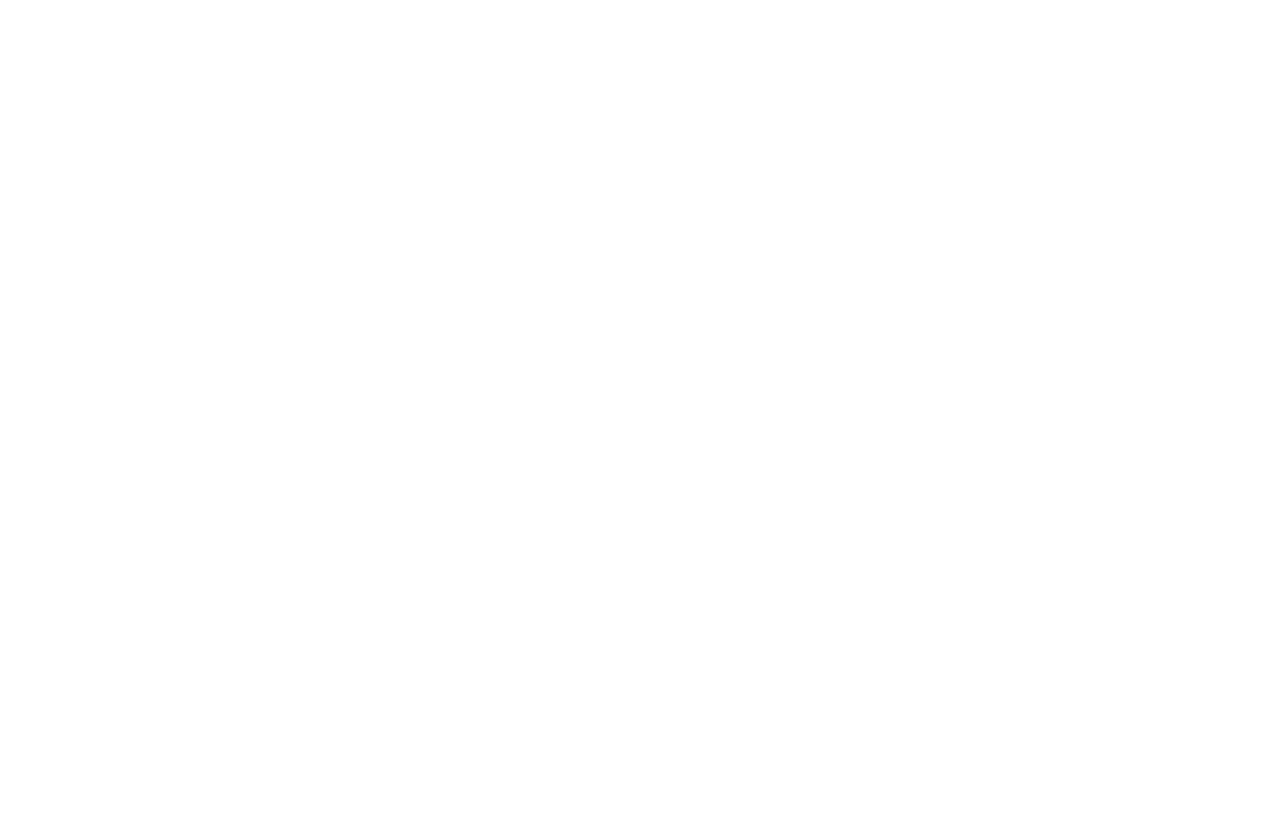
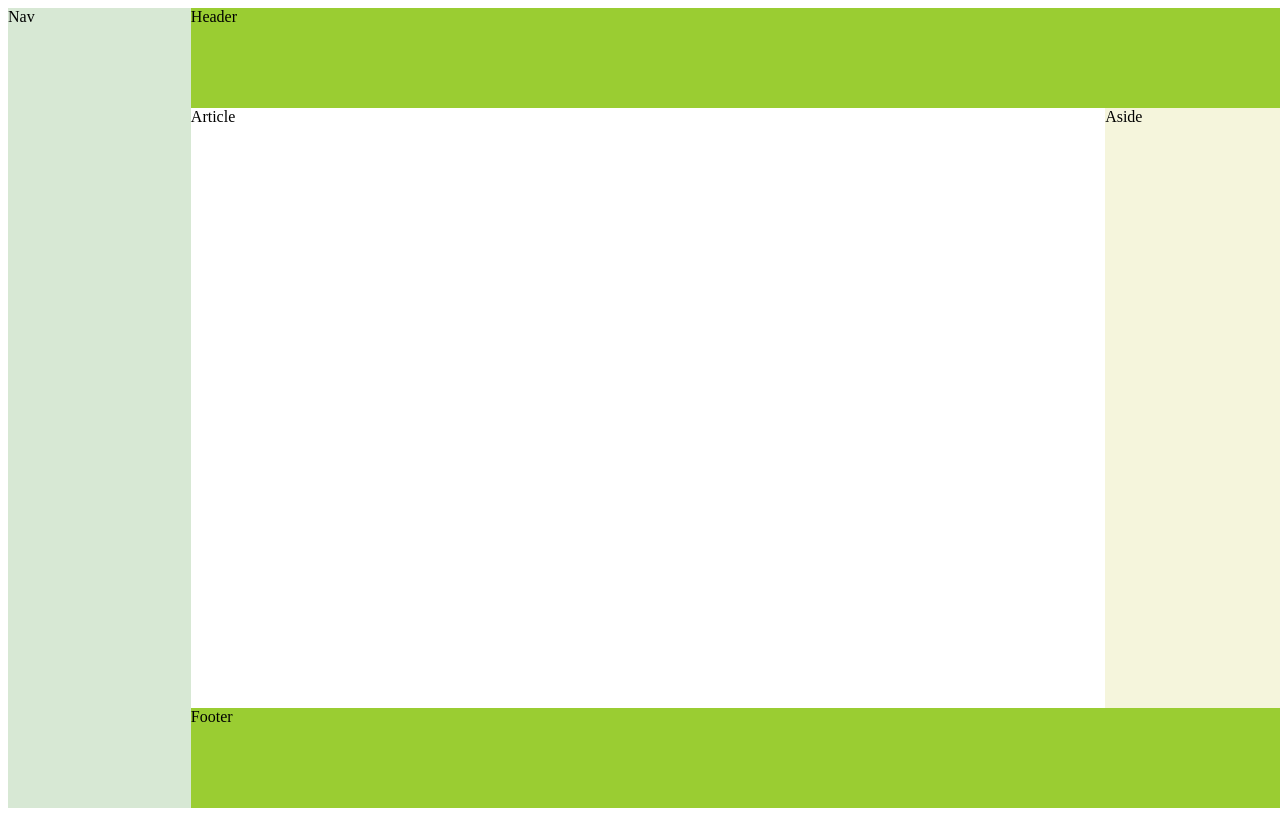
Before and after one commit to acciojob/split-screen-styling-sumitsinghkushwaha, a website: page main.html in a window 1280 px wide. Drawn offline with Linux system fonts and the light colour scheme.

Commit message:
created a submission

```diff
--- a/main.html
+++ b/main.html
@@ -7,6 +7,25 @@
 
   <body>
     <!-- the entire body must be written by student -->
+	<div id="grid">
+
+	<div id="Nav">
+		Nav
+	</div>
+    <div id="Header">Header
+
+    </div>
+    <div id="artcile">Article
+
+    </div>
+    <div id="aside">Aside
+
+    </div>
+    <div id="Footer">Footer
+
+    </div>
+
+</div>
     <script type="text/javascript" src="./script.js"></script>
   </body>
 </html>
--- a/styles.css
+++ b/styles.css
@@ -1 +1,40 @@
 /*  your css code here. If applicable */
+#grid{
+	display:grid;
+	width:100vw;
+	height:100vh;
+	grid-template-columns:1fr 5fr 1fr;
+	grid-template-rows:1fr 6fr 1fr;
+	background-color:white;
+	grid-template-areas:
+		"n h h"
+		"n a s"
+		"n f f"
+
+}
+#Nav{
+	grid-area:n;
+	background-color:#D7E8D4;
+
+}
+
+#Header{
+	grid-area:h;
+	background-color:yellowgreen;
+
+}
+#article{
+	grid-area:a;
+	background-color:#D7E8D4;
+
+}
+#aside{
+	grid-area:s;
+	background-color:#F5F5DC;
+
+}
+#Footer{
+	grid-area:f;
+	background-color:yellowgreen;
+
+}
```
